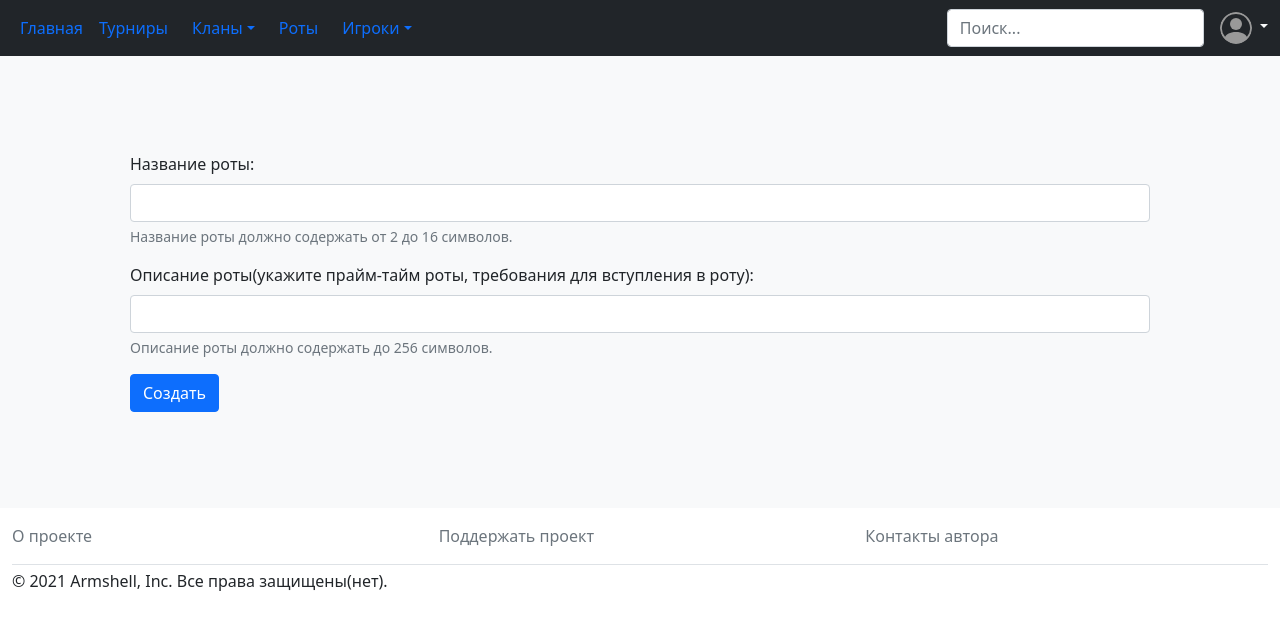
After one commit to EgorGurtsiev/armshell_backend, a Django app: page /company/registration/ in a window 1280 px wide. The commit adds this page. Shown: the top 630 px of the page. Run offline with Django 4.2, Linux system fonts and the light colour scheme; the visitor is signed in with stand-in values (Sample User, id 1).

Commit message:
add unique title, add company model

```diff
--- a/config/settings.py
+++ b/config/settings.py
@@ -17,6 +17,7 @@ INSTALLED_APPS = [
     'src.oauth',
     'src.home',
     'src.player',
+    'src.company',
     'src.clan',
 ]
 
--- a/config/urls.py
+++ b/config/urls.py
@@ -1,12 +1,13 @@
 from django.contrib import admin
-from django.shortcuts import redirect
-from django.urls import path, include, reverse
+from django.urls import path, include
+
 
 urlpatterns = [
     path('site-admin/', admin.site.urls),
     path('oauth/', include('src.oauth.urls')),
 
     path('players/', include('src.player.urls')),
+    path('company/', include('src.company.urls')),
     path('clan/', include('src.clan.urls')),
     path('', include('src.home.urls')),
 ]
--- a/src/company/apps.py
+++ b/src/company/apps.py
@@ -2,5 +2,4 @@ from django.apps import AppConfig
 
 
 class CompanyConfig(AppConfig):
-    default_auto_field = 'django.db.models.BigAutoField'
-    name = 'company'
+    name = 'src.company'
--- a/src/company/forms.py
+++ b/src/company/forms.py
@@ -5,8 +5,4 @@ from .models import Company
 class CreateCompanyForm(forms.ModelForm):
     class Meta:
         model = Company
-        fields = ['name', 'description']
-        widgets = {
-            'name': forms.TextInput(attrs={'class': 'form-control'}),
-            'description': forms.Textarea(attrs={'class': 'form-control', 'rows': 3}),
-        }
+        fields = ['tag', 'description']
--- a/src/company/models.py
+++ b/src/company/models.py
@@ -1,5 +1,19 @@
 from django.db import models
+from src.player.models import Player
 
 
 class Company(models.Model):
-    name = models.CharField('Наименование роты', max_length=16, unique=True)
+    tag = models.CharField('Тэг. Название роты', max_length=16, unique=True)
+    description = models.CharField('Описание роты', max_length=256, null=True)
+    captain = models.OneToOneField(Player, on_delete=models.CASCADE, related_name='captain')
+
+
+class Recruiter(models.Model):
+    company = models.ForeignKey(Company, on_delete=models.CASCADE)
+    player = models.OneToOneField(Player, on_delete=models.CASCADE)
+
+
+class Invitation(models.Model):
+    company = models.ForeignKey(Company, on_delete=models.CASCADE)
+    recruiter = models.ForeignKey(Recruiter, on_delete=models.SET_NULL, null=True)
+    player = models.ForeignKey(Player, on_delete=models.CASCADE)
--- /dev/null
+++ b/src/company/templates/company/add_company.html
@@ -0,0 +1,24 @@
+{% extends 'base\base.html' %}
+{% block title %}Регистрация роты{% endblock %}
+{% block content %}
+    <div class="p-5">
+        <form action="{% url 'add_company' %}" method="post" id="formCompany">
+            {% csrf_token %}
+            <div class="pb-3">
+                <label class="form-label" for="inputTag">Название роты:</label>
+                <input id="inputTag" class="form-control" type="text" name="name" value="">
+                <div id="passwordHelpBlock" class="form-text col-auto">
+                    Название роты должно содержать от 2 до 16 символов.
+                </div>
+            </div>
+            <div class="pb-3">
+                <label for="inputDesk" class="form-label">Описание роты(укажите прайм-тайм роты, требования для вступления в роту):</label>
+                <input class="form-control" id="inputDesk" type="text" name="description" value="">
+                <div id="passwordHelpBlock" class="form-text">
+                   Описание роты должно содержать до 256 символов.
+                </div>
+            </div>
+            <button type="submit" class="btn btn-primary">Создать</button>
+        </form>
+    </div>
+{% endblock %}
--- a/src/company/urls.py
+++ b/src/company/urls.py
@@ -1,8 +1,7 @@
 from django.urls import path
-from .views import RegdCompany#, DelCompany
+from .views import RegistrationCompanyView
 
 
 urlpatterns = [
-    path('add/', RegdCompany.as_view(), name='new-company'),
-    #path('delete/', DelCompany.as_view(), 'del-company'),
+    path('registration/', RegistrationCompanyView.as_view(), name='add_company'),
 ]
--- a/src/company/views.py
+++ b/src/company/views.py
@@ -1,3 +1,24 @@
-from django.shortcuts import render
+from django.contrib.auth.mixins import LoginRequiredMixin
+from django.shortcuts import redirect
+from django.urls import reverse
+from django.views.generic import CreateView, DetailView
 
-# Create your views here.
+from src.company.forms import CreateCompanyForm
+
+
+class RegistrationCompanyView(LoginRequiredMixin, CreateView):
+    template_name = 'company/add_company.html'
+    form_class = CreateCompanyForm
+
+    def get_success_url(self, tag):
+        return reverse('company', args=tag)
+
+    def form_valid(self, form):
+        company = form.save(commit=False)
+        company.captain = self.request.user
+        company.save()
+        return redirect(self.get_success_url(tag=form.tag))
+
+
+class CompanyDetailView(DetailView):
+    template_name = 'company/company_detail.html'
--- a/src/player/models.py
+++ b/src/player/models.py
@@ -27,8 +27,8 @@ class Player(models.Model):
     USERNAME_FIELD = 'username'
     REQUIRED_FIELDS = ['username', 'account_id', 'access_token', 'expires_at']
 
-    # company = models.ForeignKey('company.Company', on_delete=models.SET_NULL, null=True, blank=True,
-    #                             related_name='player')
+    company = models.ForeignKey('company.Company', on_delete=models.SET_NULL, null=True, blank=True,
+                                related_name='player')
     clan = models.ForeignKey('clan.Clan', on_delete=models.SET_NULL, null=True, blank=True, related_name='player')
     #objects = PlayerManager()
 
--- a/templates/base/base.html
+++ b/templates/base/base.html
@@ -3,7 +3,7 @@
 <html lang="ru">
 <head>
     <meta charset="UTF-8">
-    <title>{% block title %}{% endblock %} — Armshell</title>
+    <title>{% block title %}Главная{% endblock %} — Armshell</title>
     <link rel="icon" type="image/png" sizes="192x192" href="{% static "img/favicon_192.png" %}">
     <link rel="icon" type="image/png" sizes="512x512" href="{% static "img/favicon_512.png" %}">
     <link href="https://cdn.jsdelivr.net/npm/bootstrap@5.1.3/dist/css/bootstrap.min.css" rel="stylesheet" integrity="sha384-1BmE4kWBq78iYhFldvKuhfTAU6auU8tT94WrHftjDbrCEXSU1oBoqyl2QvZ6jIW3" crossorigin="anonymous">
@@ -100,7 +100,7 @@
             </div>
             <div class="border-top"></div>
             <div class="mt-1">
-                <p>© 2021 Armshell, Inc. Все права защищены(нет).</p>
+                <p class="mb-0">© 2021 Armshell, Inc. Все права защищены(нет).</p>
             </div>
         </div>
     </footer>
```
Also changed, not shown: src/company/teamplates/company/new_company.html (deleted, +0 -7 lines), src/company/migrations/0001_initial.py, src/company/migrations/0002_alter_company_captain.py (added), src/player/migrations/0003_player_company.py (added).
